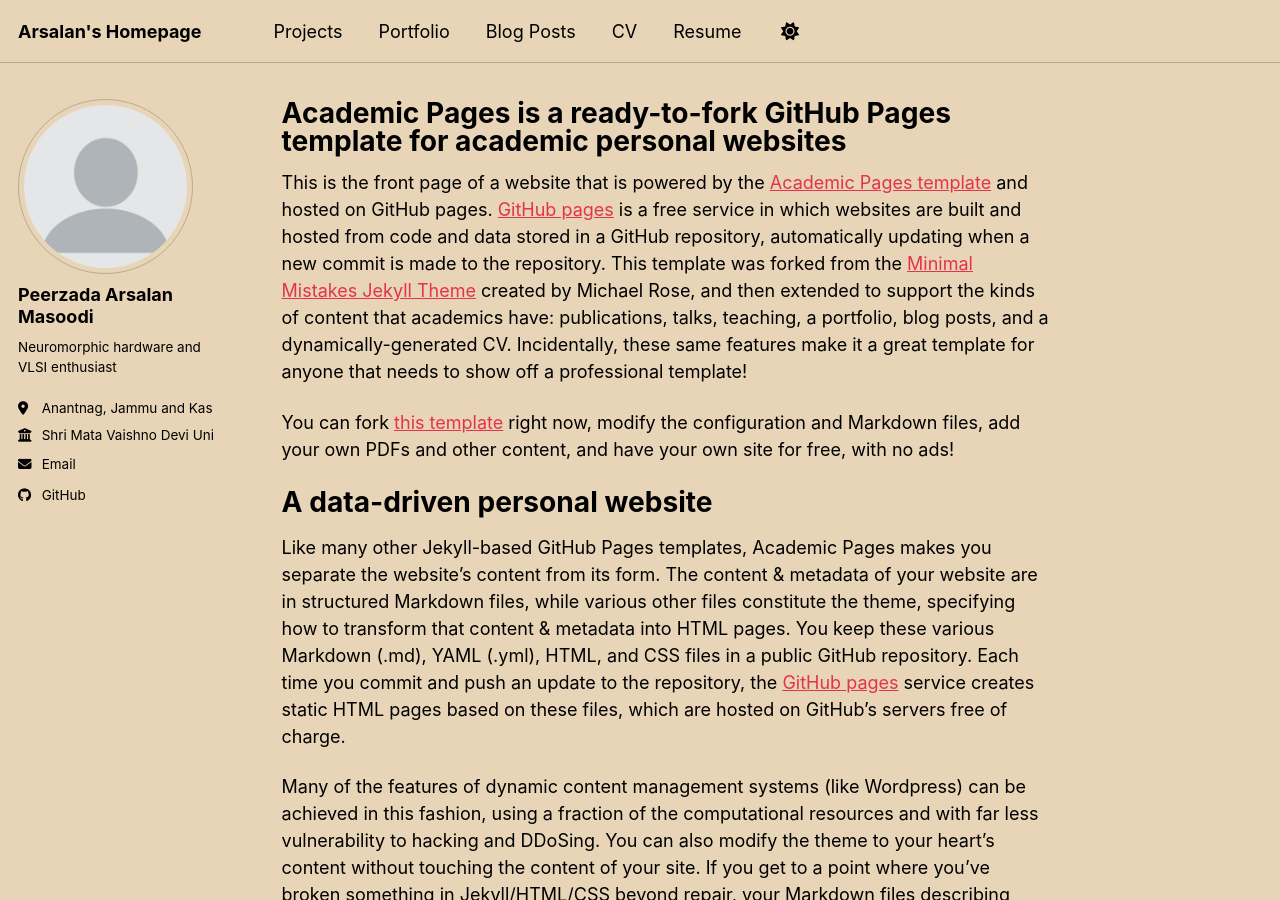
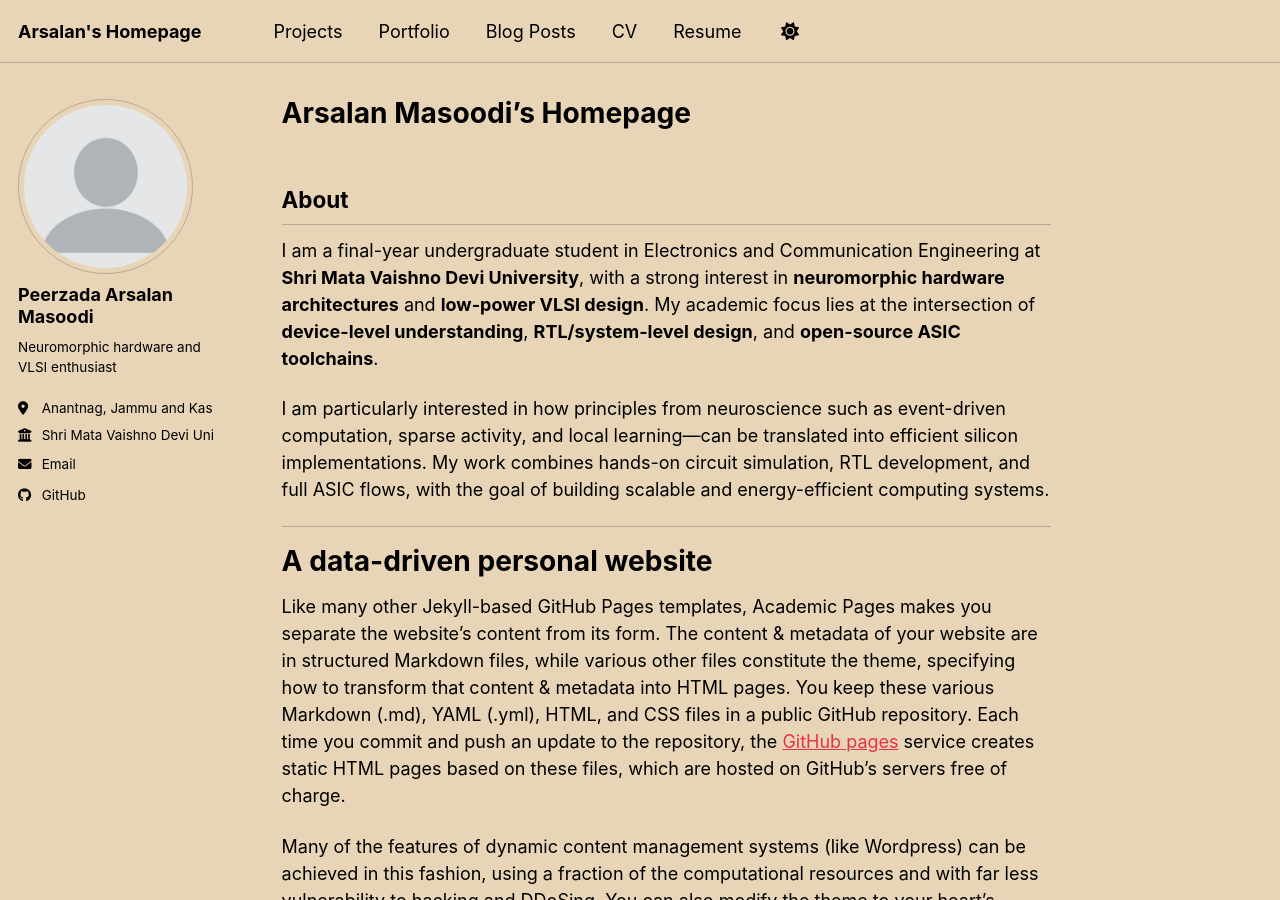
Before and after one commit to voidthecryptic/voidthecryptic.github.io, a Jekyll site: the page built from _pages/about.md, in a window 1280 px wide and 900 px high. Built offline with Jekyll 4.4.1, drawn with Linux system fonts in a browser that asks for light colours; a script bundle is joined from its source files by our own code; library files that are not in the unit come from our copies.

Commit message:
Update about.md

```diff
--- a/_pages/about.md
+++ b/_pages/about.md
@@ -1,15 +1,19 @@
 ---
 permalink: /
-title: "Academic Pages is a ready-to-fork GitHub Pages template for academic personal websites"
+title: "Arsalan Masoodi's Homepage "
 author_profile: true
 redirect_from:
   - /about/
   - /about.html
+
 ---
 
-This is the front page of a website that is powered by the [Academic Pages template](https://github.com/academicpages/academicpages.github.io) and hosted on GitHub pages. [GitHub pages](https://pages.github.com) is a free service in which websites are built and hosted from code and data stored in a GitHub repository, automatically updating when a new commit is made to the repository. This template was forked from the [Minimal Mistakes Jekyll Theme](https://mmistakes.github.io/minimal-mistakes/) created by Michael Rose, and then extended to support the kinds of content that academics have: publications, talks, teaching, a portfolio, blog posts, and a dynamically-generated CV. Incidentally, these same features make it a great template for anyone that needs to show off a professional template!
+## About
+I am a final-year undergraduate student in Electronics and Communication Engineering at **Shri Mata Vaishno Devi University**, with a strong interest in **neuromorphic hardware architectures** and **low-power VLSI design**. My academic focus lies at the intersection of **device-level understanding**, **RTL/system-level design**, and **open-source ASIC toolchains**.
 
- You can fork [this template](https://github.com/academicpages/academicpages.github.io) right now, modify the configuration and Markdown files, add your own PDFs and other content, and have your own site for free, with no ads!
+I am particularly interested in how principles from neuroscience such as event-driven computation, sparse activity, and local learning—can be translated into efficient silicon implementations. My work combines hands-on circuit simulation, RTL development, and full ASIC flows, with the goal of building scalable and energy-efficient computing systems.
+
+---
 
 A data-driven personal website
 ======
```
